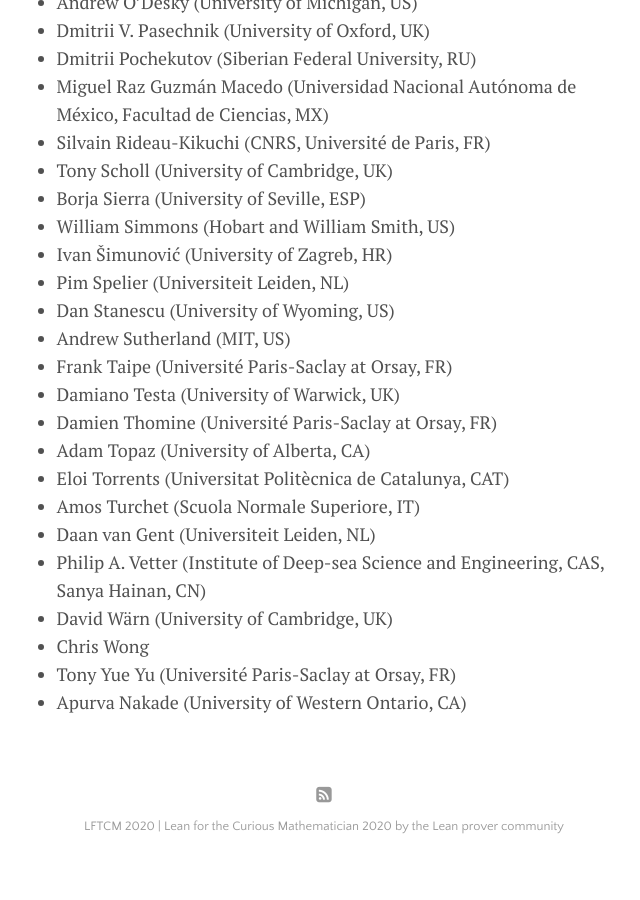
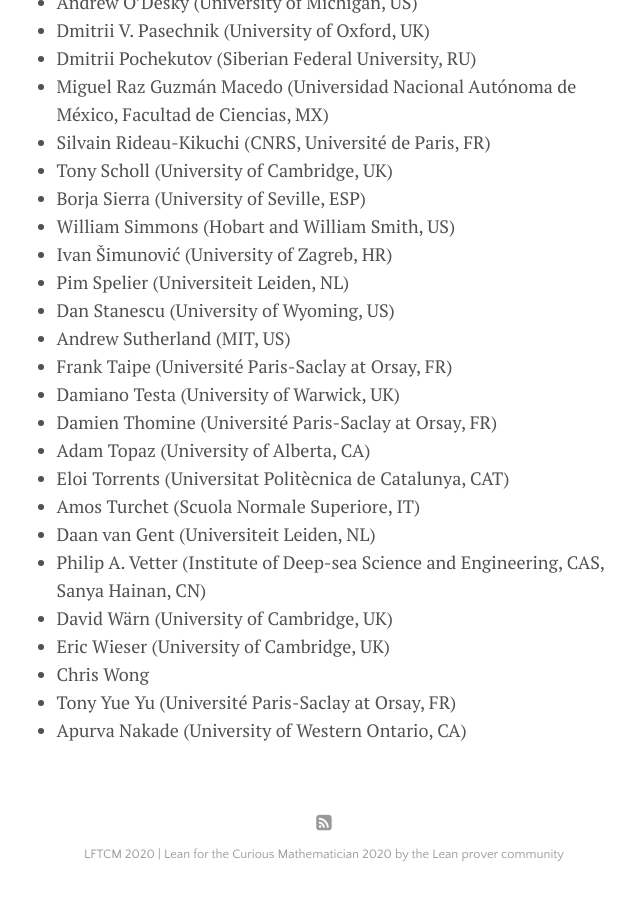
Before and after one commit to leanprover-community/lftcm2020, a Jekyll site: the page built from docs/participants.md, in a window 1280 px wide and 900 px high, scrolled down 1804 px. Shown: the whole window, without its empty margins (316-956 px from the left). Built offline with Jekyll 4.4.1, drawn with Linux system fonts in a browser that asks for light colours; before the commit the page ends 2676 px from its top, so only the background shows below that.

Commit message:
Update participants.md

```diff
--- a/docs/participants.md
+++ b/docs/participants.md
@@ -91,6 +91,7 @@
 * Daan van Gent (Universiteit Leiden, NL)
 * Philip A. Vetter (Institute of Deep-sea Science and Engineering, CAS, Sanya Hainan, CN)
 * David Wärn (University of Cambridge, UK)
+* Eric Wieser (University of Cambridge, UK)
 * Chris Wong
 * Tony Yue Yu (Université Paris-Saclay at Orsay, FR)
 * Apurva Nakade (University of Western Ontario, CA)
```
